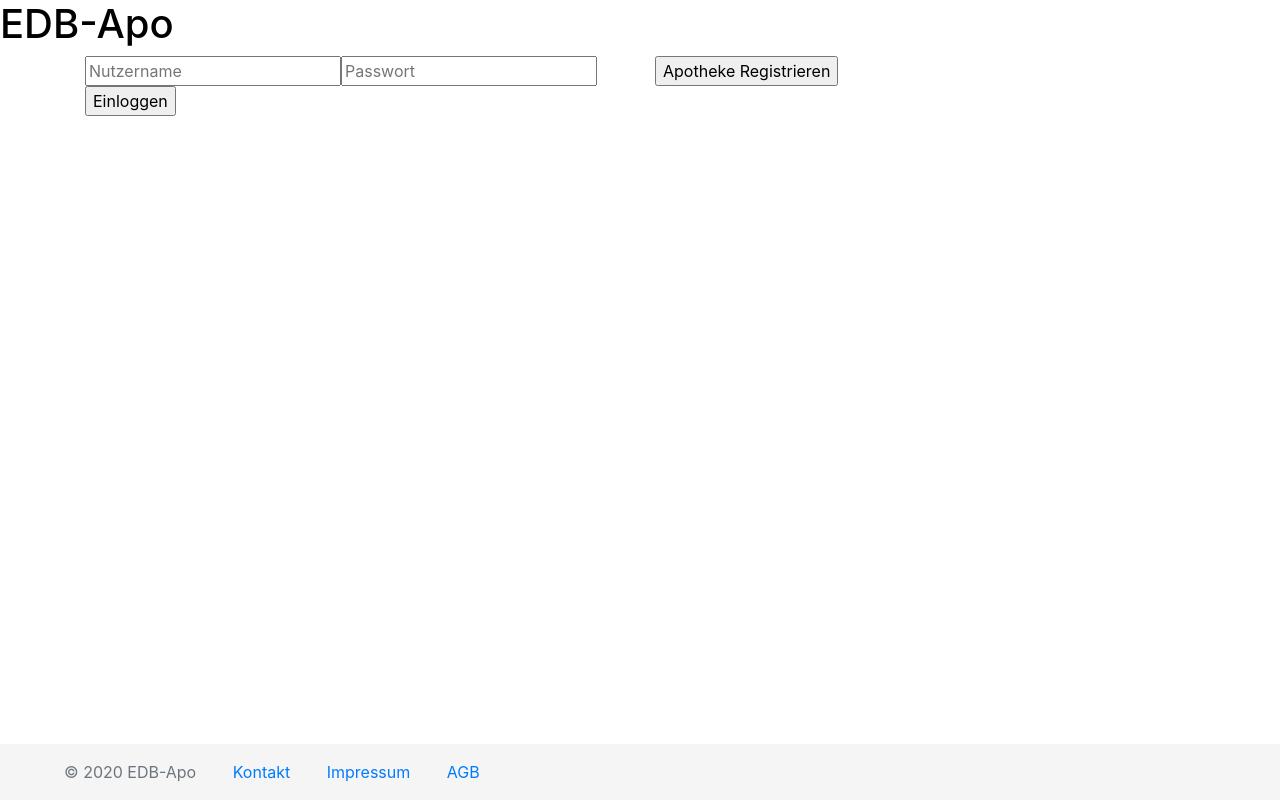
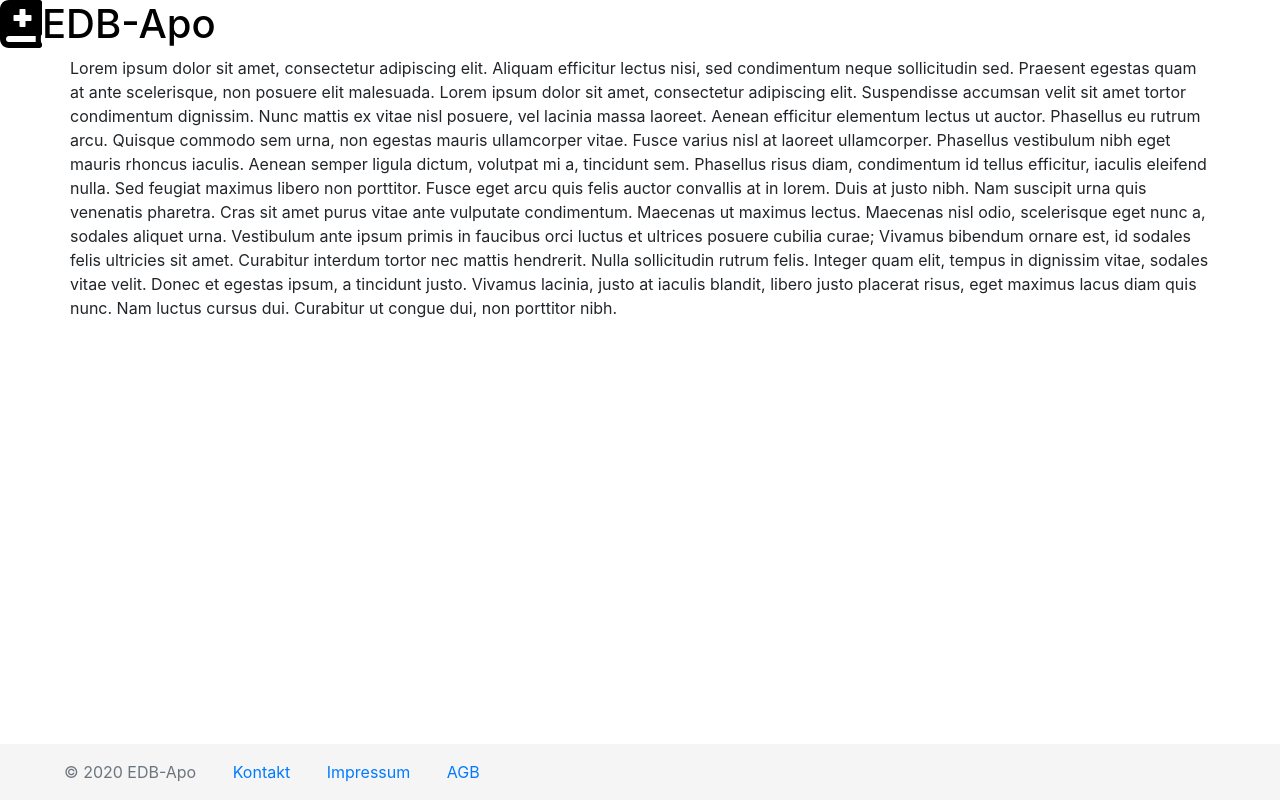
Before and after one commit to AdrianBeilharz/EDB-Apo, a React (Create React App) app in the folder frontend/: page /impressum in a window 1280 px wide. Built offline with nearby package versions, Linux system fonts and the light colour scheme.

Commit message:
added react-router-dom package and basic functionality for routing

```diff
--- a/frontend/package.json
+++ b/frontend/package.json
@@ -4,11 +4,14 @@
   "private": true,
   "dependencies": {
     "@fortawesome/fontawesome-svg-core": "^1.2.32",
+    "@fortawesome/free-brands-svg-icons": "^5.15.1",
+    "@fortawesome/free-regular-svg-icons": "^5.15.1",
     "@fortawesome/free-solid-svg-icons": "^5.15.1",
     "@fortawesome/react-fontawesome": "^0.1.12",
     "bootstrap": "^4.5.3",
     "react": "^17.0.1",
     "react-dom": "^17.0.1",
+    "react-router-dom": "^5.2.0",
     "react-scripts": "4.0.0",
     "web-vitals": "^0.2.4"
   },
--- a/frontend/public/index.html
+++ b/frontend/public/index.html
@@ -29,9 +29,9 @@
     <div id="root"></div>
     <footer class="footer mt-auto py-3">
         <span class="text-muted">© 2020 EDB-Apo</span>
-        <a href="/Kontakt">Kontakt</a>
-        <a href="/Impressum">Impressum</a>
-        <a href="/AGB">AGB</a>
+        <a href="/kontakt">Kontakt</a>
+        <a href="/impressum">Impressum</a>
+        <a href="/agb">AGB</a>
     </footer>
     <!--
       This HTML file is a template.
--- a/frontend/src/App.css
+++ b/frontend/src/App.css
@@ -4,7 +4,7 @@
 
 .App-header {
   background-color: #ffffff;
-  display: flex;
+  display: -webkit-inline-box;
   flex-direction: column;
   color: #000000;
 }
--- a/frontend/src/App.js
+++ b/frontend/src/App.js
@@ -1,14 +1,34 @@
 import './App.css';
-import Startseite from './startseite/Startseite';
+import { BrowserRouter as Router, Link, Route, Switch } from "react-router-dom";
+import { library } from '@fortawesome/fontawesome-svg-core';
+import { fab } from '@fortawesome/free-brands-svg-icons';
+import { faCheckSquare, faBookMedical } from '@fortawesome/free-solid-svg-icons';
+import { FontAwesomeIcon } from '@fortawesome/react-fontawesome';
+import Startseite from './components/startseite/Startseite';
+import Impressum from './static/Impressum'
+import BTMBuch from './components/btmbuch/BTMBuch'
+import Apotheke from './components/apotheke/Apotheke'
+
+library.add(fab, faCheckSquare, faBookMedical)
 
 function App() {
   return (
     <div className="App">
       <header className="App-header">
+        <FontAwesomeIcon size="3x" icon={faBookMedical}/>
         <h1>EDB-Apo</h1>
       </header>
       <div class="container" >
-        <Startseite />
+        <Router>
+          <Switch>
+            {/* Components */}
+            <Route path="/" exact component={Startseite} />
+            <Route path="/btmbuch" exact component={BTMBuch} />
+            <Route path="/btmbuch/apotheke" exact component={Apotheke} />
+            {/* Static pages */}
+            <Route path="/impressum" component={Impressum} />
+          </Switch>
+        </Router>
       </div>
     </div>
   );
--- /dev/null
+++ b/frontend/src/components/apotheke/Apotheke.js
@@ -0,0 +1,11 @@
+import React, { Component } from 'react'
+
+class Apotheke extends Component {
+  render() {
+    return (
+      <div>Apotheke</div>
+    )
+  }
+}
+
+export default Apotheke;
--- /dev/null
+++ b/frontend/src/components/btmbuch/BTMBuch.js
@@ -0,0 +1,11 @@
+import React, { Component } from 'react'
+
+class BTMBuch extends Component {
+  render() {
+    return (
+      <div>BTMBuch</div>
+    )
+  }
+}
+
+export default BTMBuch;
--- a/frontend/src/startseite/Startseite.js
+++ b/frontend/src/components/startseite/Startseite.js
@@ -1,15 +1,17 @@
-import React from 'react'
+import React, { Component } from 'react'
+import { Link } from 'react-router-dom'
 
-class Startseite extends React.Component{
+class Startseite extends Component{
 	render() {
 		return (
 			<div class="row">
 				<div class="col-6" >
-				<form class="form-inline " >
+				<form class="form-inline" >
 					<input type="text" placeholder="Nutzername" />
 					<input type="text" placeholder="Passwort" />
 					<input type="submit" value="Einloggen" />
 				</form>
+				<Link to="/BTMBuch">Link</Link>
 				</div>
 				<div class="col-6" >
 					<input type="button" value="Apotheke Registrieren" />
--- /dev/null
+++ b/frontend/src/static/Impressum.js
@@ -0,0 +1,19 @@
+import React, { Component } from 'react'
+
+class Impressum extends Component{
+	render() {
+		return (
+			<div class="row">
+        <p>
+        Lorem ipsum dolor sit amet, consectetur adipiscing elit. Aliquam efficitur lectus nisi, sed condimentum neque sollicitudin sed. Praesent egestas quam at ante scelerisque, non posuere elit malesuada. Lorem ipsum dolor sit amet, consectetur adipiscing elit. Suspendisse accumsan velit sit amet tortor condimentum dignissim. Nunc mattis ex vitae nisl posuere, vel lacinia massa laoreet. Aenean efficitur elementum lectus ut auctor. Phasellus eu rutrum arcu.
+
+Quisque commodo sem urna, non egestas mauris ullamcorper vitae. Fusce varius nisl at laoreet ullamcorper. Phasellus vestibulum nibh eget mauris rhoncus iaculis. Aenean semper ligula dictum, volutpat mi a, tincidunt sem. Phasellus risus diam, condimentum id tellus efficitur, iaculis eleifend nulla. Sed feugiat maximus libero non porttitor. Fusce eget arcu quis felis auctor convallis at in lorem.
+
+Duis at justo nibh. Nam suscipit urna quis venenatis pharetra. Cras sit amet purus vitae ante vulputate condimentum. Maecenas ut maximus lectus. Maecenas nisl odio, scelerisque eget nunc a, sodales aliquet urna. Vestibulum ante ipsum primis in faucibus orci luctus et ultrices posuere cubilia curae; Vivamus bibendum ornare est, id sodales felis ultricies sit amet. Curabitur interdum tortor nec mattis hendrerit. Nulla sollicitudin rutrum felis. Integer quam elit, tempus in dignissim vitae, sodales vitae velit. Donec et egestas ipsum, a tincidunt justo. Vivamus lacinia, justo at iaculis blandit, libero justo placerat risus, eget maximus lacus diam quis nunc. Nam luctus cursus dui. Curabitur ut congue dui, non porttitor nibh.
+        </p>
+			</div>
+		)
+	}
+}
+
+export default Impressum;
```
Also changed, not shown: frontend/src/components/startseite/Startseite.css (added), 1 other file (tests, documents, lock files or other folders).
